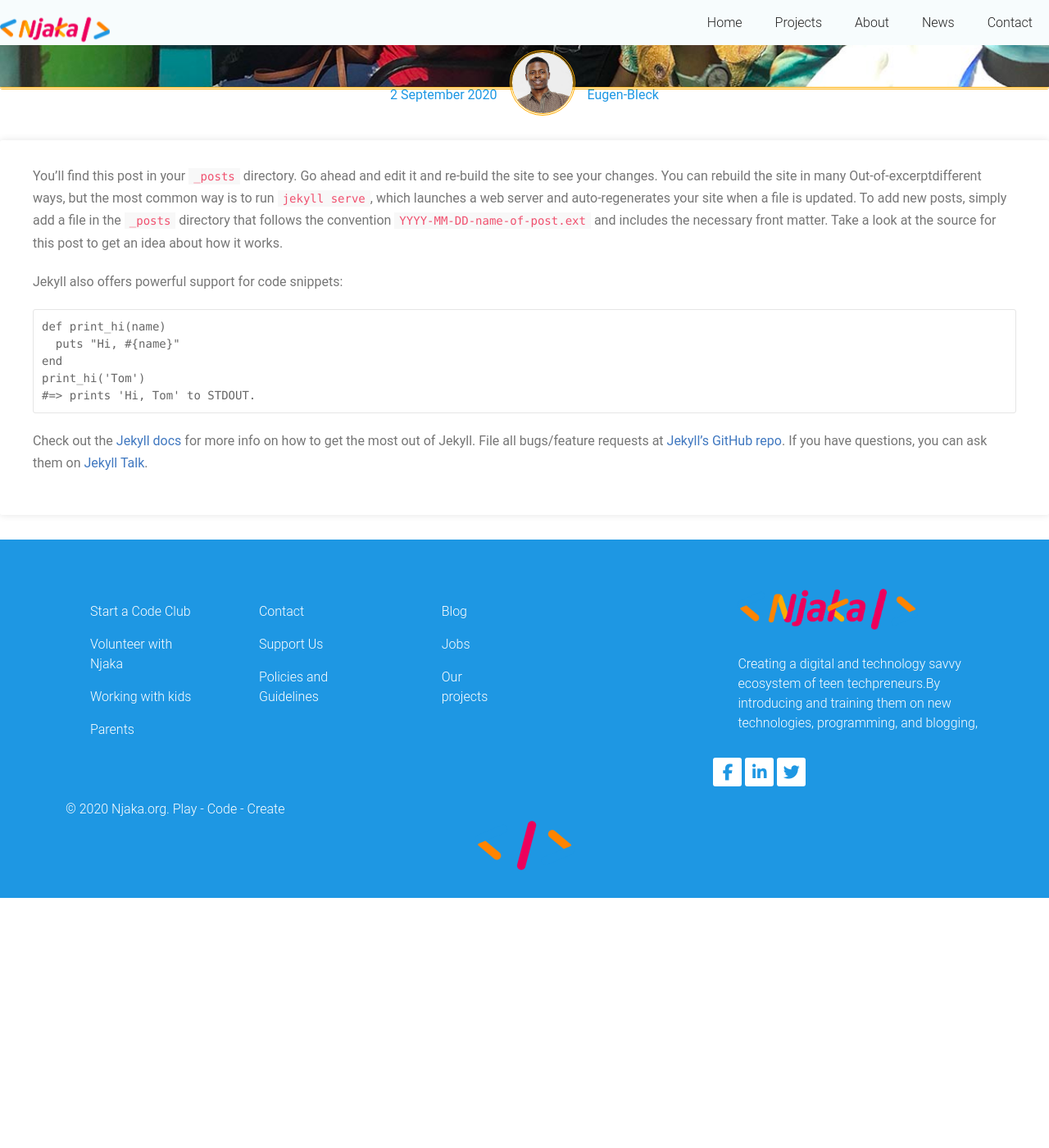
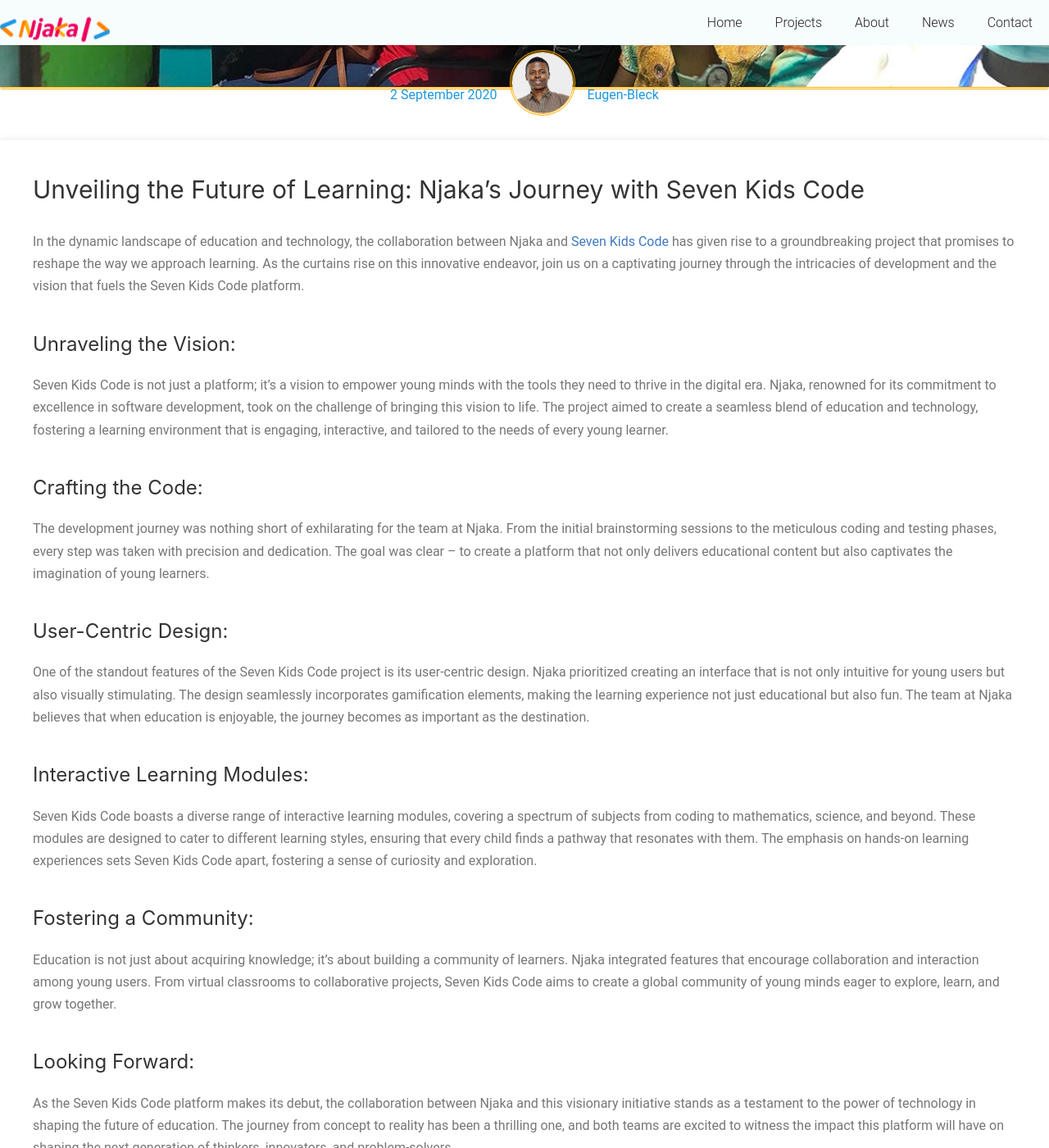
Before and after one commit to bl3ck/njaka.org, a Jekyll site: the page built from _posts/2020-09-02-seven-kids-code-with-njaka-2020.md, in a window 1280 px wide and 1400 px high, scrolled down 318 px. Shown: the whole window at 82% size. Built offline with Jekyll 4.4.1, drawn with Linux system fonts in a browser that asks for light colours; nearby versions of some CDN libraries; before the commit the page ends 1468 px from its top, so only the background shows below that; some of the changed text lies outside the part shown.

Commit message:
Seven Kids Code project

```diff
--- a/_posts/2020-09-02-seven-kids-code-with-njaka-2020.md
+++ b/_posts/2020-09-02-seven-kids-code-with-njaka-2020.md
@@ -11,23 +11,32 @@
 # url: /welcome-to-jekyll/
 ---
 
-You’ll find this post in your `_posts` directory. Go ahead and edit it and re-build the site to see your changes. You can rebuild the site in many
-Out-of-excerptdifferent ways, but the most common way is to run `jekyll serve`, which launches a web server and auto-regenerates your site when a file is updated.
-<!--more-->
-To add new posts, simply add a file in the `_posts` directory that follows the convention `YYYY-MM-DD-name-of-post.ext` and includes the necessary front matter. Take a look at the source for this post to get an idea about how it works.
+## Unveiling the Future of Learning: Njaka's Journey with Seven Kids Code
 
-Jekyll also offers powerful support for code snippets:
+In the dynamic landscape of education and technology, the collaboration between Njaka and [Seven Kids Code](https://sevenkidscode.com) has given rise to a groundbreaking project that promises to reshape the way we approach learning. As the curtains rise on this innovative endeavor, join us on a captivating journey through the intricacies of development and the vision that fuels the Seven Kids Code platform.
 
-{% highlight ruby %}
-def print_hi(name)
-  puts "Hi, #{name}"
-end
-print_hi('Tom')
-#=> prints 'Hi, Tom' to STDOUT.
-{% endhighlight %}
+### Unraveling the Vision:
 
-Check out the [Jekyll docs][jekyll-docs] for more info on how to get the most out of Jekyll. File all bugs/feature requests at [Jekyll’s GitHub repo][jekyll-gh]. If you have questions, you can ask them on [Jekyll Talk][jekyll-talk].
+Seven Kids Code is not just a platform; it's a vision to empower young minds with the tools they need to thrive in the digital era. Njaka, renowned for its commitment to excellence in software development, took on the challenge of bringing this vision to life. The project aimed to create a seamless blend of education and technology, fostering a learning environment that is engaging, interactive, and tailored to the needs of every young learner.
 
-[jekyll-docs]: https://jekyllrb.com/docs/home
-[jekyll-gh]:   https://github.com/jekyll/jekyll
-[jekyll-talk]: https://talk.jekyllrb.com/
+### Crafting the Code:
+
+The development journey was nothing short of exhilarating for the team at Njaka. From the initial brainstorming sessions to the meticulous coding and testing phases, every step was taken with precision and dedication. The goal was clear – to create a platform that not only delivers educational content but also captivates the imagination of young learners.
+
+### User-Centric Design:
+
+One of the standout features of the Seven Kids Code project is its user-centric design. Njaka prioritized creating an interface that is not only intuitive for young users but also visually stimulating. The design seamlessly incorporates gamification elements, making the learning experience not just educational but also fun. The team at Njaka believes that when education is enjoyable, the journey becomes as important as the destination.
+
+### Interactive Learning Modules:
+
+Seven Kids Code boasts a diverse range of interactive learning modules, covering a spectrum of subjects from coding to mathematics, science, and beyond. These modules are designed to cater to different learning styles, ensuring that every child finds a pathway that resonates with them. The emphasis on hands-on learning experiences sets Seven Kids Code apart, fostering a sense of curiosity and exploration.
+
+### Fostering a Community:
+
+Education is not just about acquiring knowledge; it's about building a community of learners. Njaka integrated features that encourage collaboration and interaction among young users. From virtual classrooms to collaborative projects, Seven Kids Code aims to create a global community of young minds eager to explore, learn, and grow together.
+
+### Looking Forward:
+
+As the Seven Kids Code platform makes its debut, the collaboration between Njaka and this visionary initiative stands as a testament to the power of technology in shaping the future of education. The journey from concept to reality has been a thrilling one, and both teams are excited to witness the impact this platform will have on shaping the next generation of thinkers, innovators, and problem-solvers.
+
+In conclusion, the Seven Kids Code project represents a harmonious fusion of educational expertise and technological prowess, setting the stage for a brighter future in learning. Njaka is proud to be part of this transformative endeavor and looks forward to the continued success of Seven Kids Code in inspiring and empowering young minds around the globe.
```
